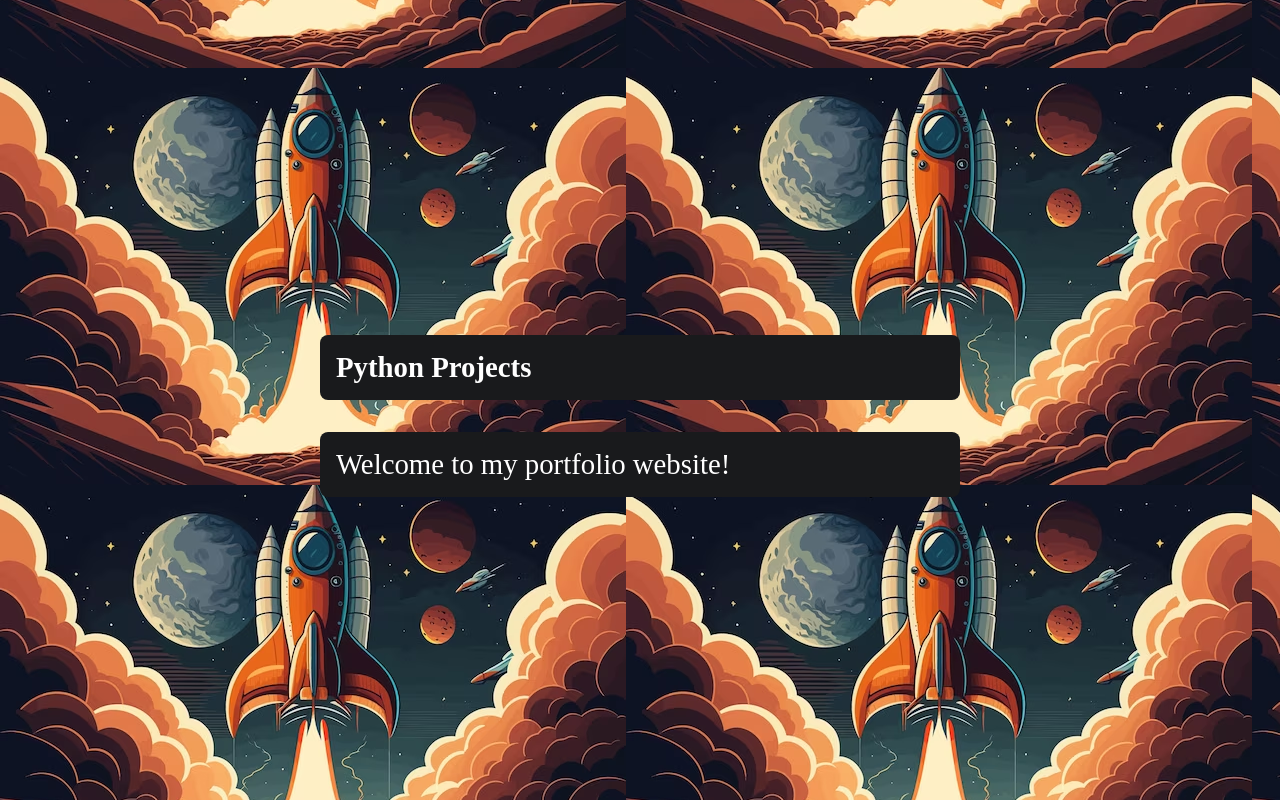
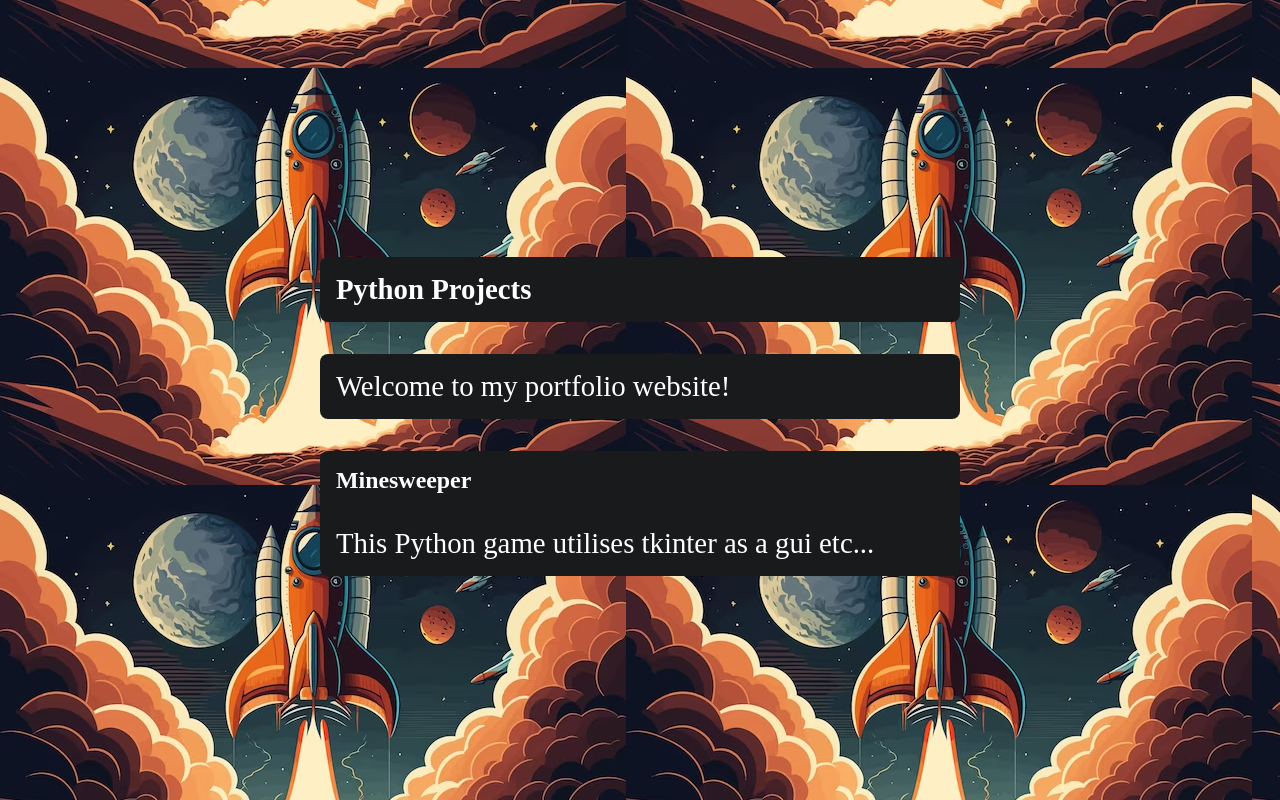
Before and after one commit to websitebio/port, a plain HTML site: page index.html in a window 1280 px wide. Shown: the part 1600-2400 px from the top of the page. Drawn offline with Linux system fonts and the light colour scheme.

Commit message:
Update index.html

```diff
--- a/index.html
+++ b/index.html
@@ -100,6 +100,11 @@
       Welcome to my portfolio website!
       </p>
       <!--    Insert blocks for projects                    -->
+       <div class="about-paragraph">
+	<h5>Minesweeper</h5>
+	       <img></img>
+	       <p>This Python game utilises tkinter as a gui etc...</p>
+       </div>
     </div>
   </body>
 </html>
```
